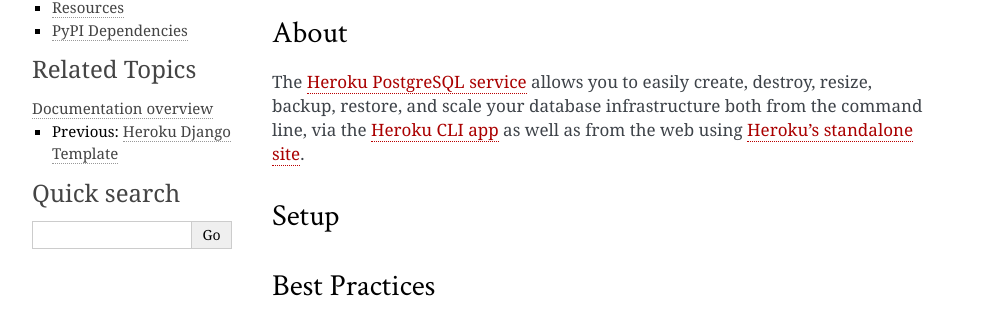
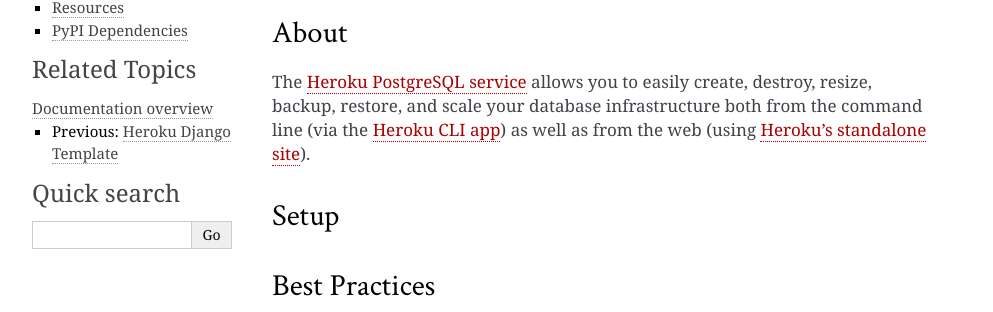
Before and after one commit to perryyo/deploydjango.com, a Sphinx documentation site: the page built from source/postgresql.rst, in a window 1280 px wide. Shown: the part 188-500 px from the top of the page, without its empty margins (148-1141 px from the left). Built offline with Sphinx 7.4.7, drawn with Linux system fonts in a browser that asks for light colours.

Commit message:
Fixing some formatting.

```diff
--- a/source/postgresql.rst
+++ b/source/postgresql.rst
@@ -12,9 +12,9 @@
 
 The `Heroku PostgreSQL service <https://addons.heroku.com/heroku-postgresql>`_
 allows you to easily create, destroy, resize, backup, restore, and scale your
-database infrastructure both from the command line, via the `Heroku CLI app
-<https://toolbelt.heroku.com/>`_ as well as from the web using `Heroku's
-standalone site <http://postgres.heroku.com/>`_.
+database infrastructure both from the command line (via the `Heroku CLI app
+<https://toolbelt.heroku.com/>`_) as well as from the web (using `Heroku's
+standalone site <http://postgres.heroku.com/>`_).
 
 Setup
 -----
```
